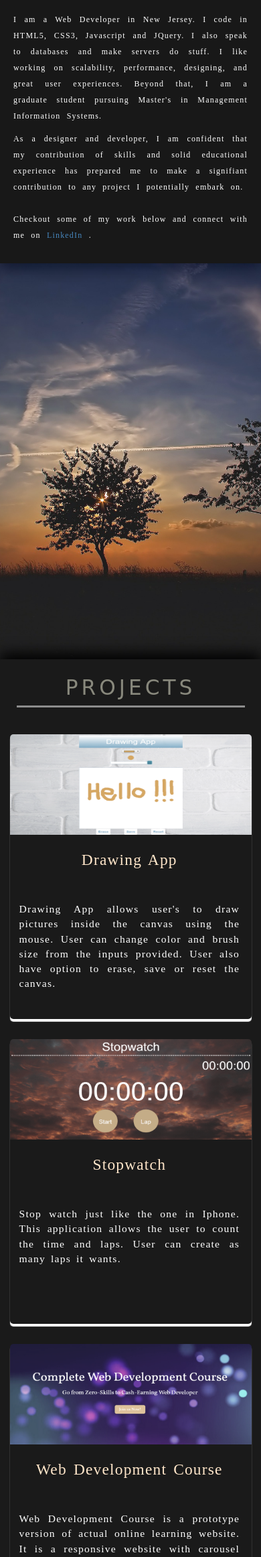
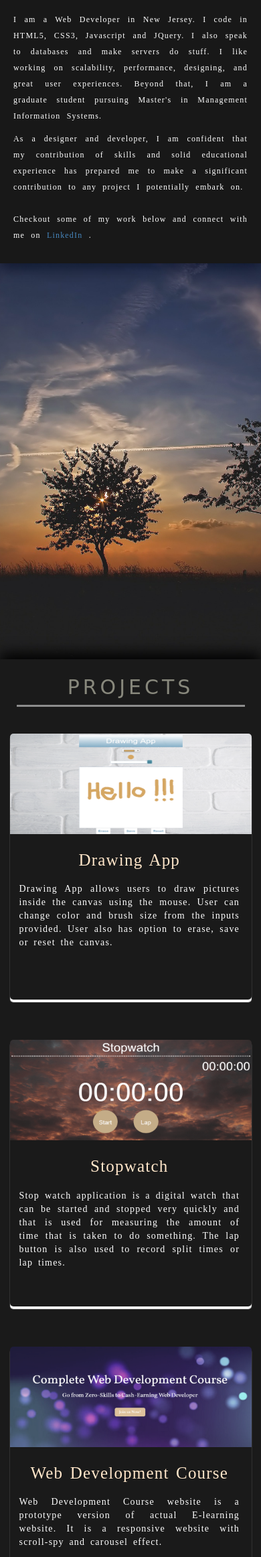
Before and after one commit to parth786/parth.info, a PHP site: page / in a window 390 px wide. Shown: the part 847-3171 px from the top of the page at 67% size. Run offline with PHP 8.4, Linux system fonts and the light colour scheme; some libraries are stand-ins or nearby versions; some web fonts are replaced.

Commit message:
spelling mistakes

```diff
--- a/index.html
+++ b/index.html
@@ -108,7 +108,7 @@
 
                 <p class="about_description" id="about_intro_1">I am a Web Developer in New Jersey. I code in HTML5, CSS3, Javascript and JQuery. I also speak to databases and make servers do stuff. I like working on scalability, performance, designing, and great user experiences. Beyond that, I am a graduate student pursuing Master's in Management Information Systems.</p>
 
-                <p class="about_description" id="about_intro_2">As a designer and developer, I am confident that my contribution of skills and solid educational experience has prepared me to make a signifiant contribution to any project I potentially embark on.<br/> <br/>Checkout some of my work below and connect with me on <a href="https://www.linkedin.com/in/parth-pathak-836504131/" target="_blank">LinkedIn</a> .</p>
+                <p class="about_description" id="about_intro_2">As a designer and developer, I am confident that my contribution of skills and solid educational experience has prepared me to make a significant contribution to any project I potentially embark on.<br/> <br/>Checkout some of my work below and connect with me on <a href="https://www.linkedin.com/in/parth-pathak-836504131/" target="_blank">LinkedIn</a> .</p>
             </div>
         </div>
 
@@ -127,14 +127,14 @@
 
                                  <!--  project 8  -->
 
-                     <div class="col-sm-6 col-md-4 col-lg-4">
+                     <div class="col-xs-12 col-sm-6 col-md-4 col-lg-3">
                          <div class="project_card">
                              <div class="content_overlay">
                                 <div class="project_img"><img src="images/project_screenshots/8.png" class="img-responsive"></div>
                                 <div class="container project_container">
                                     <h1 class="project_heading">Drawing App</h1>
                                     <p class="project_description">
-                                        Drawing App allows user's to draw pictures inside the canvas using the mouse. User can change color and brush size from the inputs provided. User also have option to erase, save or reset the canvas.
+                                        Drawing App allows users to draw pictures inside the canvas using the mouse. User can change color and brush size from the inputs provided. User also has option to erase, save or reset the canvas.
                                     </p>
                                     <div class="show_project_technologies">
                                         <p class="project_technologies_title">Technologies :</p>
@@ -156,14 +156,14 @@
 
                                  <!--  project 7  -->
 
-                     <div class="col-sm-6 col-md-4 col-lg-4">
+                     <div class="col-xs-12 col-sm-6 col-md-4 col-lg-3">
                          <div class="project_card">
                             <div class="content_overlay">
                                 <div class="project_img"><img src="images/project_screenshots/7.png" class="img-responsive"></div>
                                 <div class="container project_container">
                                     <h1 class="project_heading">Stopwatch</h1>
                                     <p class="project_description">
-                                        Stop watch just like the one in Iphone. This application allows the user to count the time and laps. User can create as many laps it wants.
+                                        Stop watch application is a digital watch that can be started and stopped very quickly and that is used for measuring the amount of time that is taken to do something. The lap button is also used to record split times or lap times.
                                     </p>
                                     <div class="show_project_technologies">
                                         <p class="project_technologies_title">Technologies :</p>
@@ -185,13 +185,13 @@
 
                                  <!--  project 6  -->
 
-                     <div class="col-sm-6 col-md-4 col-lg-4">
+                     <div class="col-xs-12 col-sm-6 col-md-4 col-lg-3">
                          <div class="project_card">
                              <div class="content_overlay">
                                 <div class="project_img"><img src="images/project_screenshots/6.png" class="img-responsive"></div>
                                 <div class="container project_container">
                                     <h1 class="project_heading">Web Development Course</h1>
-                                    <p class="project_description">Web Development Course is a prototype version of actual online learning website. It is a responsive website with carousel effect and scroll-spy technology.</p>
+                                    <p class="project_description">Web Development Course website is a prototype version of actual E-learning website. It is a responsive website with scroll-spy and carousel effect.</p>
                                     <div class="show_project_technologies">
                                         <p class="project_technologies_title">Technologies :</p>
                                     <p class="project_technologies">HTML5, CSS3, Bootstrap.</p>
@@ -212,13 +212,13 @@
 
                                  <!--  project 5  -->
 
-                     <div class="col-sm-6 col-md-4 col-lg-4">
+                     <div class="col-xs-12 col-sm-6 col-md-4 col-lg-3">
                          <div class="project_card">
                              <div class="content_overlay">
                                 <div class="project_img"><img src="images/project_screenshots/5.png" class="img-responsive"></div>
                                 <div class="container project_container">
                                     <h1 class="project_heading">Company Website</h1>
-                                    <p class="project_description">Company Website is another example of great responsive website with easy navigation facility. It contains an attractive and responsive design for all divice sizes with the use of @media queries.</p>
+                                    <p class="project_description">Company Website is a great example of a responsive website with easy navigation facility. It contains an attractive and responsive design for all device sizes with the use of media queries.</p>
                                     <div class="show_project_technologies">
                                         <p class="project_technologies_title">Technologies :</p>
                                         <p class="project_technologies">HTML5, CSS3, Bootstrap.</p>
@@ -240,13 +240,13 @@
 
                                  <!--  project 4  -->
 
-                     <div class="col-sm-6 col-md-4 col-lg-4">
+                     <div class="col-xs-12 col-sm-6 col-md-4 col-lg-3">
                          <div class="project_card">
                              <div class="content_overlay">
                                 <div class="project_img"><img src="images/project_screenshots/4.png" class="img-responsive"></div>
                                 <div class="container project_container">
                                     <h1 class="project_heading">App landing page</h1>
-                                    <p class="project_description">App landing page is a great responsive website build using latest Bootstrap3 technology. Each section of the page automatically resizes according to window screen and does not overlap each other.</p>
+                                    <p class="project_description">App landing page is a great responsive website build using latest Bootstrap3 technology. Each section of the page automatically resizes according to window screen and does not overlap each other. It is compatible with all browsers and screen sizes.</p>
                                     <div class="show_project_technologies">
                                         <p class="project_technologies_title">Technologies :</p>
                                         <p class="project_technologies">HTML5, CSS3, Bootstrap.</p>
@@ -268,13 +268,13 @@
 
                                  <!--  project 3  -->
 
-                     <div class="col-sm-6 col-md-4 col-lg-4">
+                     <div class="col-xs-12 col-sm-6 col-md-4 col-lg-3">
                          <div class="project_card">
                              <div class="content_overlay">
                                 <div class="project_img"><img src="images/project_screenshots/3.png" class="img-responsive"></div>
                                 <div class="container project_container">
                                     <h1 class="project_heading">Fruits Slice Game</h1>
-                                    <p class="project_description">Fruits Slice game is a repcila of the game "Fruit Ninja". User requires to hover the mouse on fruits dropping down. Each section of game provides 3 life-lines and then the game ends. Also, speed of fruits dropping down will be random.</p>
+                                    <p class="project_description">Fruits Slice game is a replica of the famous game "Fruit Ninja". User requires hovering the mouse on fruits dropping down. Each session of game provides 3 life-lines and then the game ends. Also, speed of fruits dropping down is set to random.</p>
                                     <div class="show_project_technologies">
                                         <p class="project_technologies_title">Technologies :</p>
                                     <p class="project_technologies">HTML5, CSS3, JQuery, JQuery-Ui.</p>
@@ -296,13 +296,13 @@
 
                                  <!--  project 2  -->
 
-                     <div class="col-sm-6 col-md-4 col-lg-4">
+                     <div class="col-xs-12 col-sm-6 col-md-4 col-lg-3">
                          <div class="project_card">
                              <div class="content_overlay">
                                 <div class="project_img"><img src="images/project_screenshots/2.png" class="img-responsive"></div>
                                 <div class="container project_container">
                                     <h1 class="project_heading">Maths Game</h1>
-                                    <p class="project_description">Maths Game is a basic Web Application which allows users to enhance their multiplication skills. It generates random numbers between 1 - 10 and user needs to select 1 correct option out of 4 options provided. Each session of the game is for 60 seconds.</p>
+                                    <p class="project_description">Math’s Game is a basic Web Application which allows users to enhance their multiplication skills. It generates random numbers between 1 - 10 and user needs to select 1 correct option out of 4 options provided. Each session of the game lasts for 60 seconds.</p>
                                     <div class="show_project_technologies">
                                         <p class="project_technologies_title">Technologies :</p>
                                     <p class="project_technologies">HTML5, CSS3, JavaScript.</p>
@@ -324,13 +324,13 @@
 
                                  <!--  project 1  -->
 
-                     <div class="col-sm-6 col-md-4 col-lg-4">
+                     <div class="col-xs-12 col-sm-6 col-md-4 col-lg-3">
                          <div class="project_card">
                              <div class="content_overlay">
                                 <div class="project_img"><img src="images/project_screenshots/1.png" class="img-responsive"></div>
                                 <div class="container project_container">
                                     <h1 class="project_heading">Maths Course</h1>
-                                    <p class="project_description">Maths Course Website is a prototype version of actual online tutorial website. It is a basic static website build using HTML5 and CSS3 components.</p>
+                                    <p class="project_description">Math’s Course Website is a prototype version of actual online tutorial website. It is a basic static website build using HTML5 and CSS3 components.</p>
                                     <div class="show_project_technologies">
                                        <p class="project_technologies_title">Technologies :</p>
                                     <p class="project_technologies">HTML5, CSS3.</p>
--- a/styling.css
+++ b/styling.css
@@ -322,7 +322,7 @@ body, html {
     font-size: 25px;
     letter-spacing: 1.2px;
     word-spacing: 3px;
-    min-height: 65px;
+    height: auto;
     font-family: 'Quando', serif;
 }
 
@@ -716,7 +716,7 @@ body, html {
     #project_heading{
         padding: 10px;
         margin: 10px;
-        font-size: 8vw;
+        font-size: 30px;
     }
 
 
@@ -743,7 +743,7 @@ body, html {
     .project_heading{
         max-width: 99%;
         height: auto;
-        font-size: 6vw;
+        font-size: 25px;
         text-align: center;
     }
 
@@ -751,7 +751,7 @@ body, html {
         max-width: 99%;
         padding: 5px 5px;
         height: auto;
-        font-size: 4vw;
+        font-size: 14px;
         margin:0px;
     }
 
```
Also changed, not shown: other parts of styling.css (+23 -21 lines), 2 other files.
